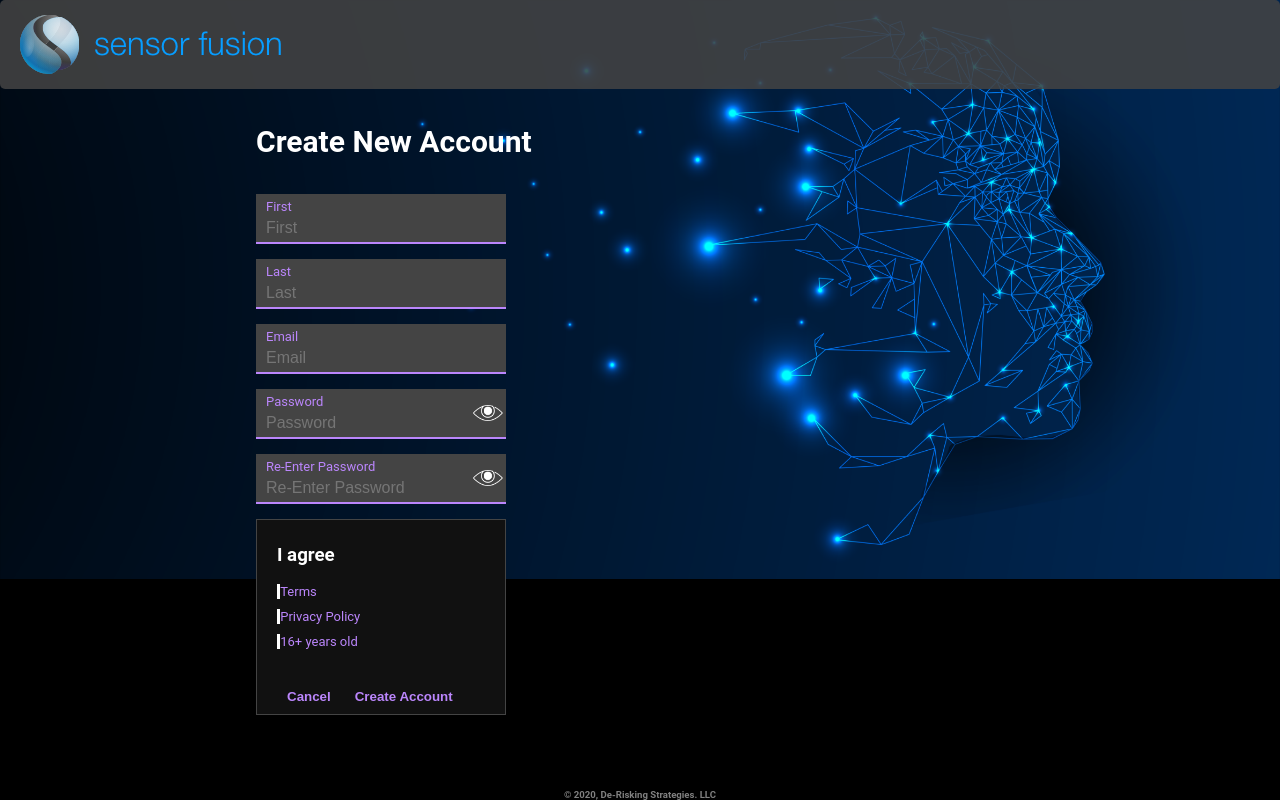
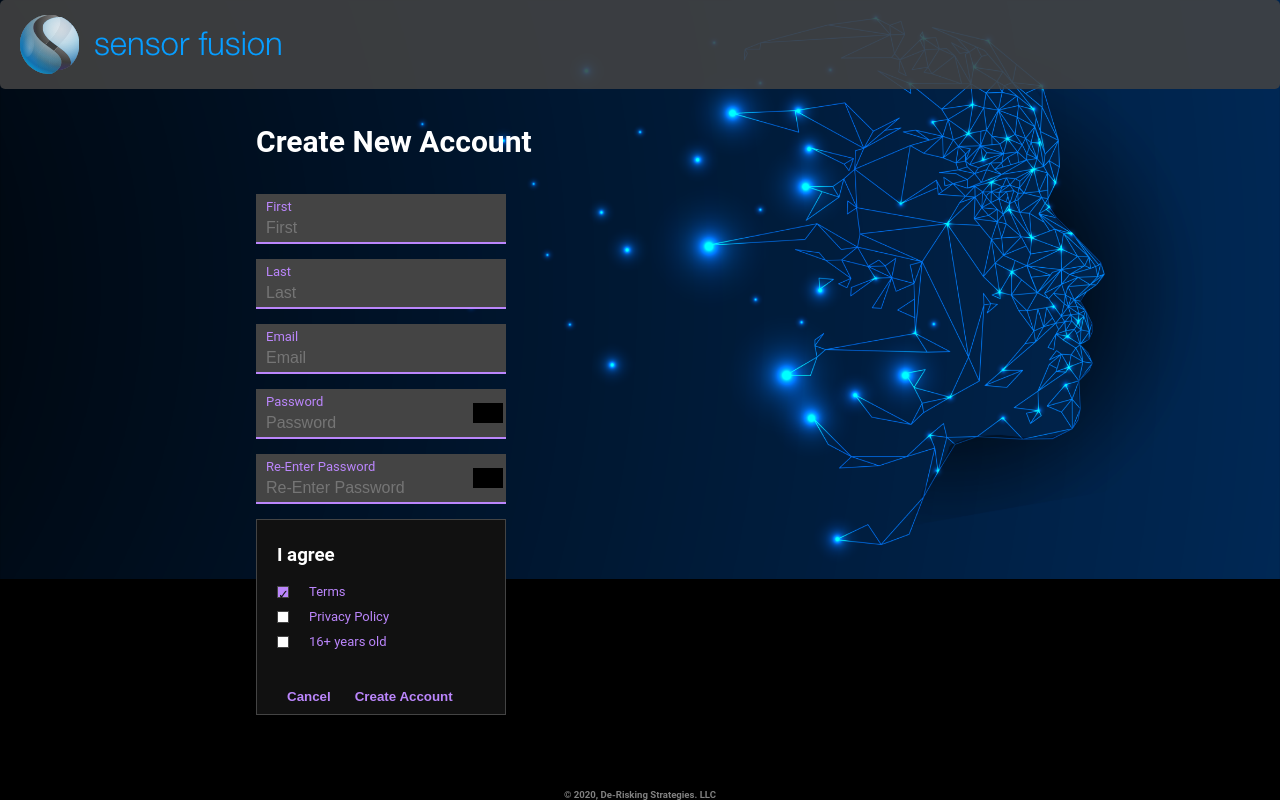
Before and after one commit to De-Risking-Strategies/SensorFusionPublic, a Flask app: page /register in a window 1280 px wide, after a click on "Terms". Run offline with Flask 2, Linux system fonts and the light colour scheme; parts of the project's set-up code (start-up, migrations or seed data) failed here and were passed over.

Commit message:
Style looks pretty close; Need to fix check boxes

```diff
--- a/Demo90/static/css/register.css
+++ b/Demo90/static/css/register.css
@@ -29,6 +29,7 @@ h2 {
    background-color: transparent;
    border: none;
    color: #bb86fc;
+   cursor: pointer;
    padding: 5px 10px;
 }
 
@@ -65,7 +66,7 @@ h2 {
 }
 
 .terms {
-   border: #444444 1px solid;
+   border: 1px #444444 solid;
    background-color: #111111;
    box-sizing: border-box;
    color: white;
@@ -79,18 +80,19 @@ h2 {
 }
 
 .visibility-icon input + label {
-   display: block;
+   background: none;
+   background-color: black;
+   border-color: white;
+   cursor: pointer;
    height: 20px;
    width: 30px;
-   cursor: pointer;
-   background: url(../assets/sensor_eye_icon_001.png) no-repeat center center;
-   background-size: contain;
 }
 
 .visibility-icon input[type='checkbox']:checked + label {
-   background: none;
-   background-color: black;
-   border-color: white;
+   background: url(../assets/sensor_eye_icon_001.png) no-repeat center center;
+   background-size: contain;
+   cursor: pointer;
+   display: block;
    height: 20px;
    width: 30px;
 }
@@ -100,11 +102,32 @@ h2 {
 }
 
 .term input[type='checkbox'] + label:before {
+   background-color: white;
+   border: 1px #444444 solid;
    content: '\00a0';
+   cursor: pointer;
+   display: inline-block;
    height: 10px;
+   margin-right: 20px;
+   margin-top: 2px;
+   vertical-align: top;
    width: 10px;
-   background-color: white;
 }
+
+.term input[type='checkbox']:checked + label:before {
+   background-color: #bb86fc;
+   border: 1px #444444 solid;
+   color: #111111;
+   content: '\2713';
+   cursor: pointer;
+   display: inline-block;
+   height: 10px;
+   margin-right: 20px;
+   margin-top: 2px;
+   vertical-align: top;
+   width: 10px;
+}
+
 /*
 .term input[type='checkbox']:checked + label[] {
    background: none;
```
